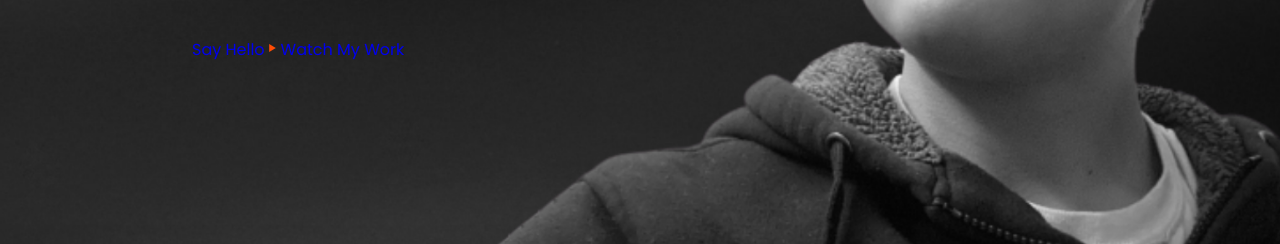
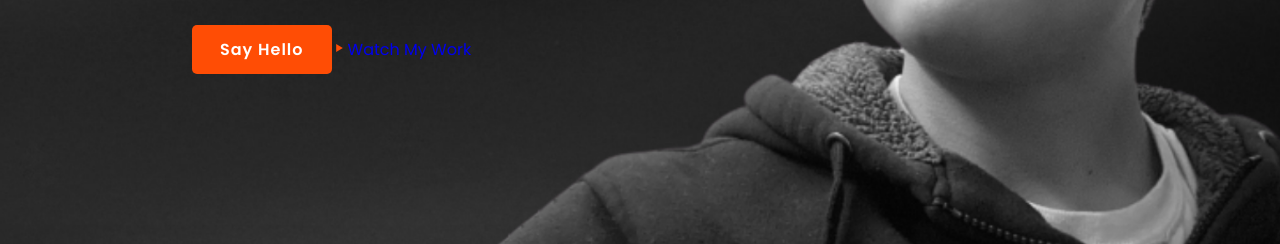
Before and after one commit to brian-250/Portfolio-Website, a plain HTML site: page index.html in a window 1280 px wide. Shown: the part 556-800 px from the top of the page. Drawn offline with nearby package versions, Linux system fonts and the light colour scheme.

Commit message:
Made btn class hoverable with transform

```diff
--- a/css/style.css
+++ b/css/style.css
@@ -129,3 +129,17 @@
     align-items: center;
     justify-content: center;
   }
+  .btn{
+    display: inline-block;
+    padding: 12px 28px;
+    background: var(--main-color);
+    border-radius: 5px;
+    color: var(--text-color);
+    font-size: 1rem;
+    letter-spacing: 1px;
+    font-weight: 600;
+    transition: all .45s ease;
+  }
+.btn:hover{
+  transform: scale(0.9);
+}
```
